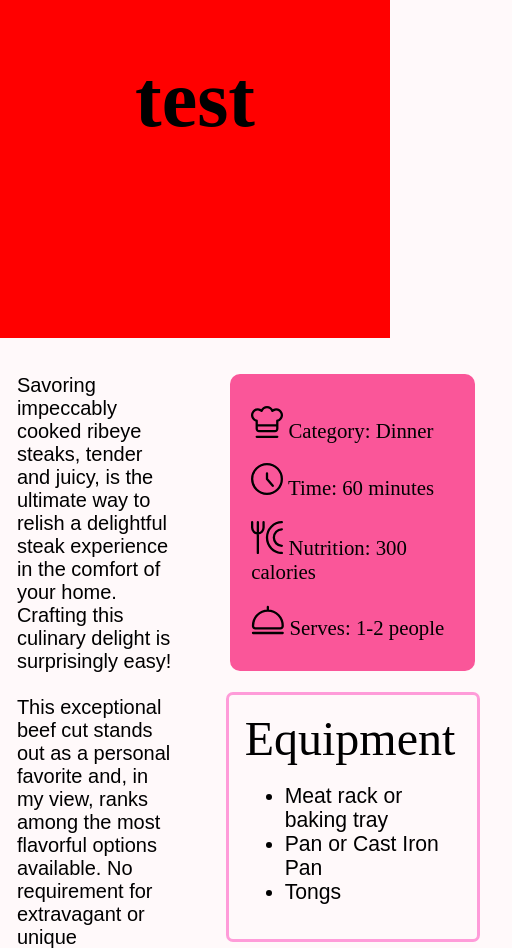
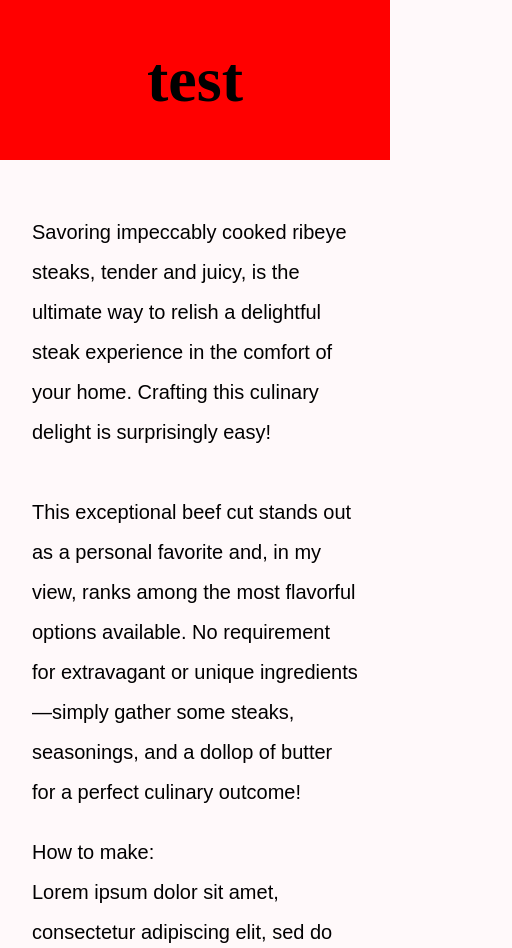
Before and after one commit to Lehigh-University-Design/project-2-shirls326, a website: page index.html in a window 390 px wide. Shown: the top 948 px of the page, 512 px wide, since content can reach past the window. Drawn offline with Linux system fonts and the light colour scheme; a web font is replaced by a local one.

Commit message:
making design more responsive mobile layout

```diff
--- a/css/style.css
+++ b/css/style.css
@@ -4,10 +4,14 @@
 }
 
 
+
 body{
     background-color: var(--backgroundColor);
+    /* background-color: green; */
     margin: 0;
     padding: 0;
+    font-optical-sizing: auto;
+    /* width: 100%; */
 }
 .head{
     font-size: 2.5em;
@@ -15,13 +19,13 @@ body{
     text-align: center;
     justify-content: center;
     background-color: red;
-    min-width: 30vw;
-    min-height:  40vh;
-    height: auto;
+    width: auto;
+    /* min-height:  50vh; */
+    /* height: auto; */
 }
 
 h3{
-    font-size: 3em;
+    font-size: 2.5em;
     padding: 0;
     margin: 0;
     font-weight: 100;
@@ -39,11 +43,9 @@ ul, li{
 .main{
     display: grid;
     grid-template-columns: 5fr 2fr;
-
-    /* flex-direction: row; */
-    width: 100%;
-    height: auto;
+    width: auto;
     justify-content: space-around;
+    /* margin: 1em; */
 
 
 }
@@ -51,12 +53,15 @@ ul, li{
 .left{
     width: auto;
     background-color: var(--backgroundColor);
-    padding: 2vh;
+    padding: 10vh;
     p{
         font-family: "open-sans", sans-serif;
         font-weight: 250;
         font-style: normal;
         font-size: 1.25em;
+        line-height: 2;
+
+
     }
 
 
@@ -66,6 +71,7 @@ ul, li{
         font-style: normal;
         font-size: 1.15em;
         line-height: normal;
+        line-height: 2;
     }
 
 }
@@ -75,6 +81,7 @@ ul, li{
     width: auto;
     /* margin-bottom: 1.5em; */
     padding: 1em;
+    /* margin-top: -10em; */
 }
 
 .infoContainer{
@@ -120,3 +127,48 @@ ul, li{
 
 
 }
+
+
+/* changing media */
+
+
+
+@media only screen and (max-width: 768px) {
+
+
+    body {
+        /* display: block; */
+        /* background-color: var(--backgroundColor); */
+        margin: 0;
+        padding: 0;
+    }
+
+    .head {
+        font-size: 2em; /* Adjust the font size for smaller screens */
+        margin: 0;
+    }
+
+    .main {
+        grid-template-columns: 1fr; /* Switch to a single column layout */
+    }
+
+    .left, .right {
+
+        padding: 2em; /* Add some padding to the columns */
+    }
+
+    .pinkContainer {
+        font-size: 1.1em; /* Adjust the font size for smaller screens */
+    }
+
+    .infoContainer {
+        max-width: 100%; /* Ensure the container takes up the full width */
+        margin: 1em ;
+       /* padding: 1em; */
+    }
+
+
+
+
+
+}
--- a/index.html
+++ b/index.html
@@ -10,6 +10,8 @@
 </head>
 
 <body>
+
+    <div class="container">
         <div class="head">
             <h1>test</h1>
 
@@ -82,7 +84,10 @@
                     </li>
 
                 </ol>
+
                 </p>
+                <p>Additional Notes:
+                    Lorem ipsum dolor sit amet, consectetur adipiscing elit, sed do eiusmod tempor incididunt ut labore et dolore magna aliqua. Ut enim ad minim veniam, quis nostrud exercitation ullamco laboris nisi ut aliquip ex ea commodo consequat. Duis aute irure dolor in reprehenderit in voluptate velit esse cillum dolore eu fugiat nulla pariatur. Excepteur sint occaecat cupidatat non proident, sunt in culpa qui officia deserunt mollit anim id est laborum.</p>
 
 
             </div>
@@ -189,6 +194,9 @@
 
         </div>
 
+    </div>
+
+
 
 </body>
 
```
Lines whose indentation alone changed are shown as unchanged.
